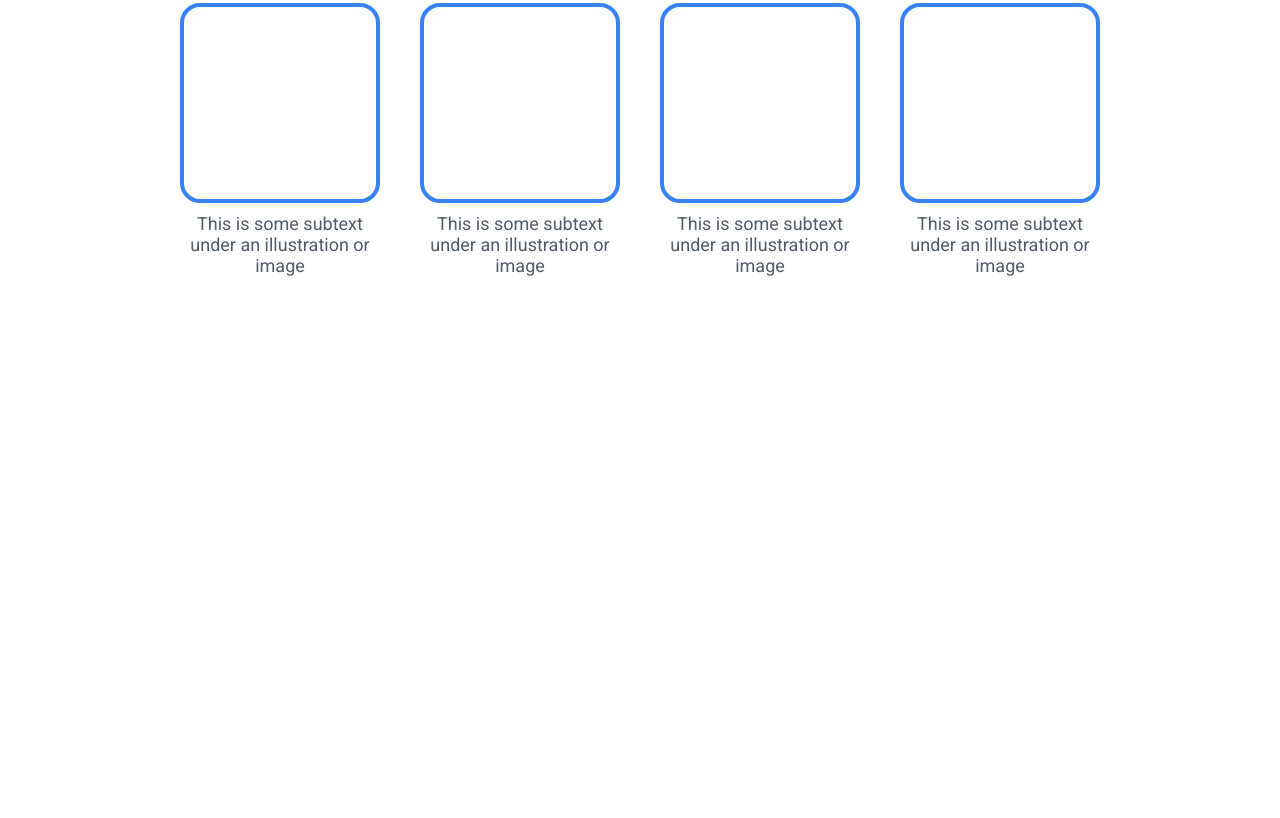
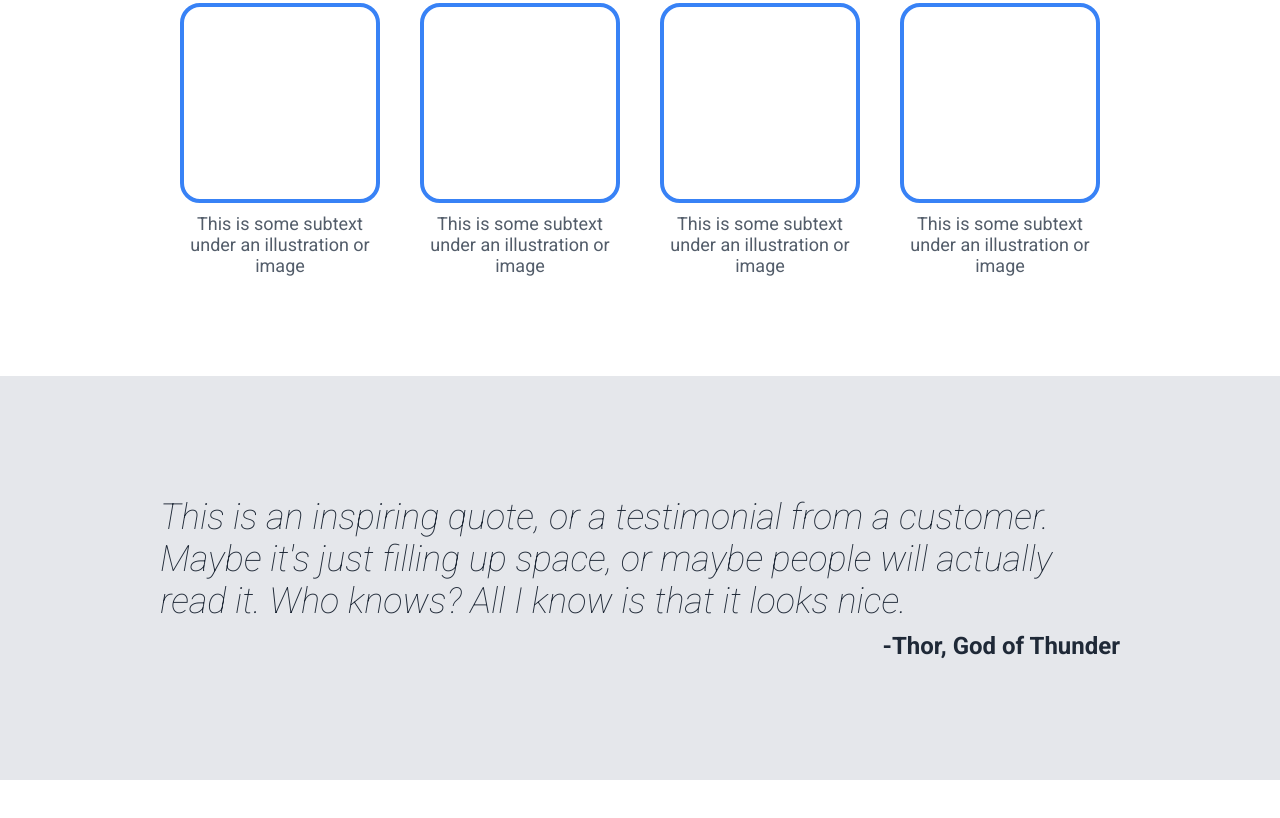
Before and after one commit to CorruptDino/Landing-Page-TOD, a plain HTML site: page index.html in a window 1280 px wide. Shown: the part 667-1485 px from the top of the page. Before the commit the page ends 1043 px from the top, so only its background shows below. Drawn offline with Linux system fonts and the light colour scheme.

Commit message:
Add quote

```diff
--- a/index.html
+++ b/index.html
@@ -27,7 +27,9 @@
     </div>
     <div class="image-placeholder">
     <div class="placeholder"> This is a placeholder for an image</div>
-    </div></div></div>
+    </div>
+    </div>
+</div>
 
     <div class="informationheader">
         <div id="text">Some random information.</div>
@@ -49,8 +51,16 @@
         <div class="text">This is some subtext under an illustration or image</div>
         </div>
     </div>
+</div>
+    <div class="quotebackground">
+    <div class="quote">
+        <div class="text">This is an inspiring quote, or a testimonial from a customer. Maybe it's just filling up space, or maybe people will actually read it. Who knows? All I know is that it looks nice.</div>
+        <div class="author">-Thor, God of Thunder</div>
+
+
 
     </div>
+</div>
 
 
 </body>
--- a/style.css
+++ b/style.css
@@ -136,3 +136,35 @@ body {
     font-size: 18px;
     color: #535d6a;
 }
+
+.quote {
+    display: flex;
+    flex-direction: column;
+    justify-content: center;
+    align-content: center;
+    margin: auto;
+    max-width: 960px;
+}
+
+.quotebackground {
+    background-color: #E5E7EB;
+    margin: 50px 0px;
+    padding: 120px;
+}
+
+.quote .text {
+    font-size: 36px;
+    color: #1F2937;
+    font-style: italic;
+    font-weight: 300;
+
+}
+
+.author {
+    font-size: 24px;
+    color: #1F2937;
+    font-weight: bold;
+    display: flex;
+    justify-content: flex-end;
+    margin-top: 10px;
+}
```
